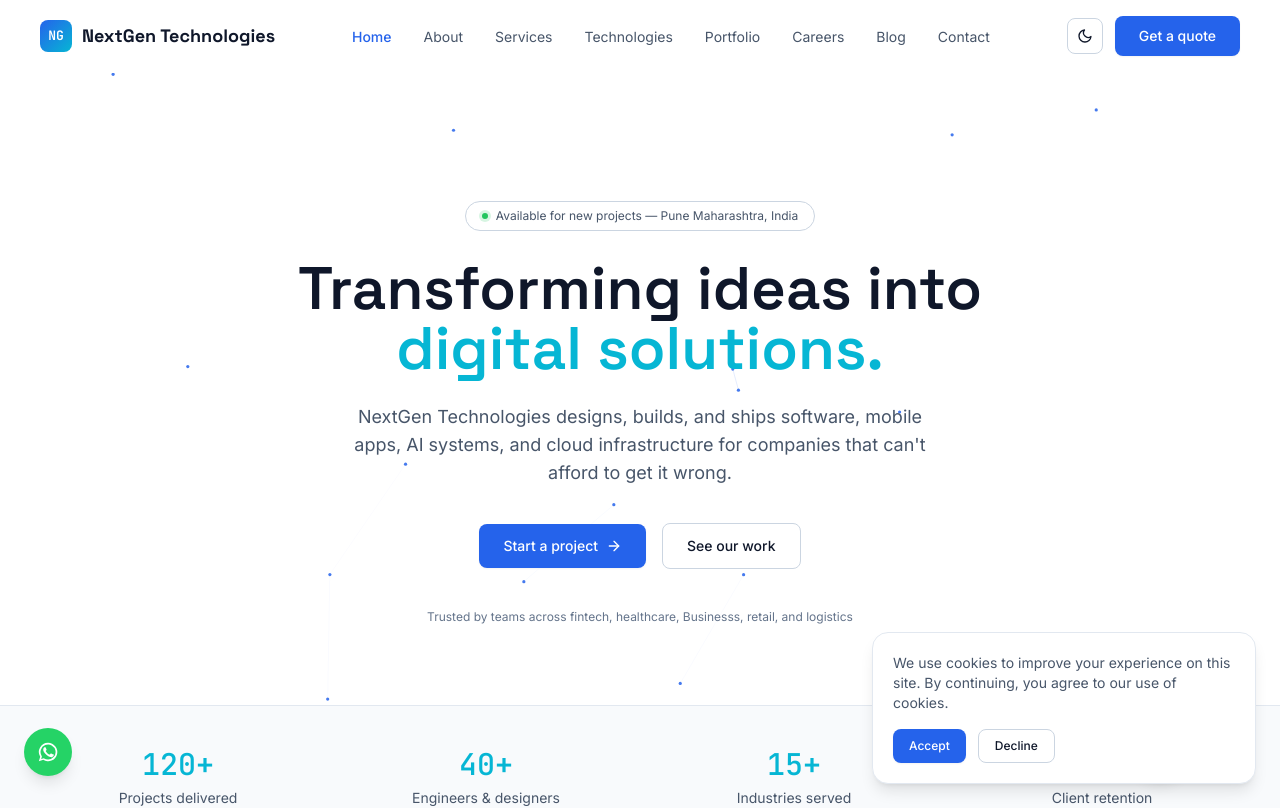
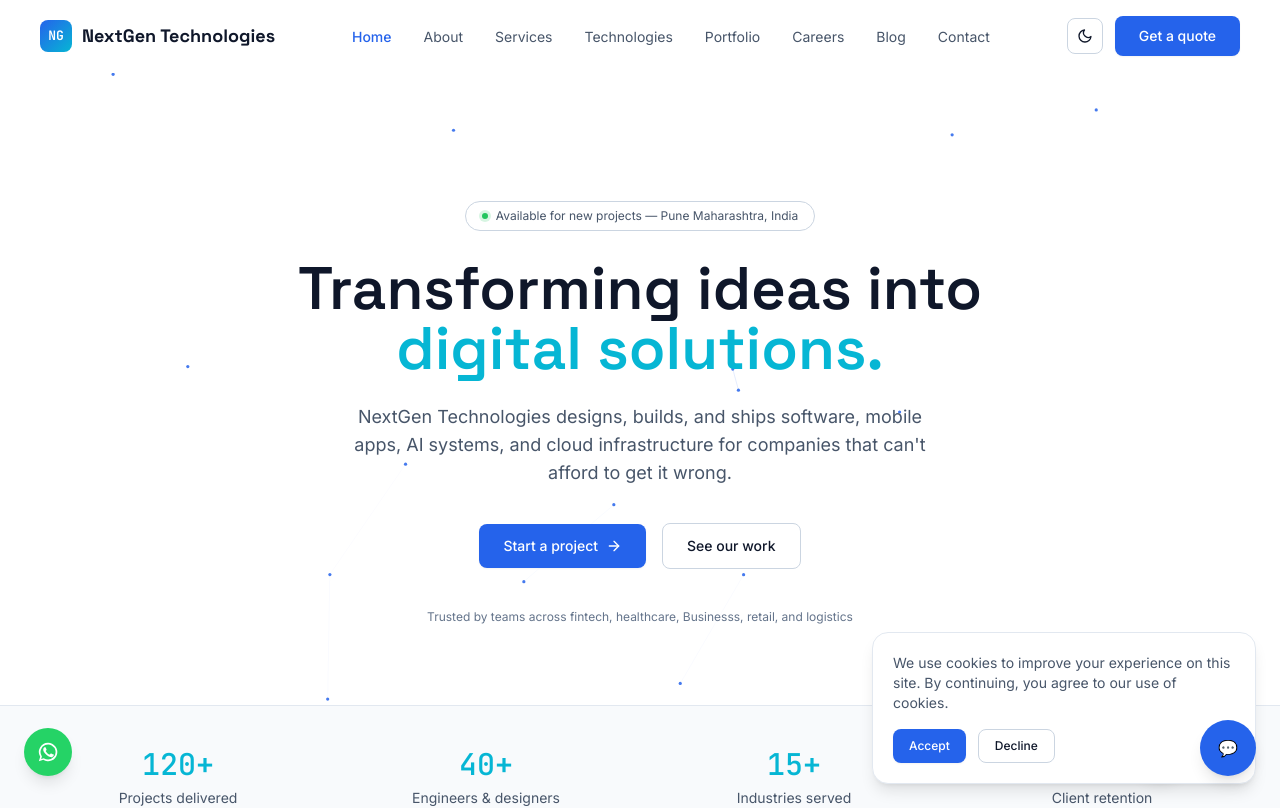
Before and after one commit to santoshgadekar324/nextgen-technologies, a React (Vite) app: page / in a window 1280 px wide. Shown: the top 808 px of the page. Built offline with nearby package versions, Linux system fonts and the light colour scheme.

Commit message:
Integrate AIChatWidget into App component
Added AIChatWidget component to the App component.

```diff
--- a/src/App.tsx
+++ b/src/App.tsx
@@ -15,9 +15,10 @@
 import Contact from './pages/Contact'
 import FAQ from './pages/FAQ'
 import NotFound from './pages/NotFound'
-
+import AIChatWidget from "./components/AIChatWidget"
 export default function App() {
-  return (
+ return (
+  <>
     <Layout>
       <Routes>
         <Route path="/" element={<Home />} />
@@ -37,5 +38,8 @@
         <Route path="*" element={<NotFound />} />
       </Routes>
     </Layout>
-  )
+
+    <AIChatWidget />
+  </>
+)
 }
```
